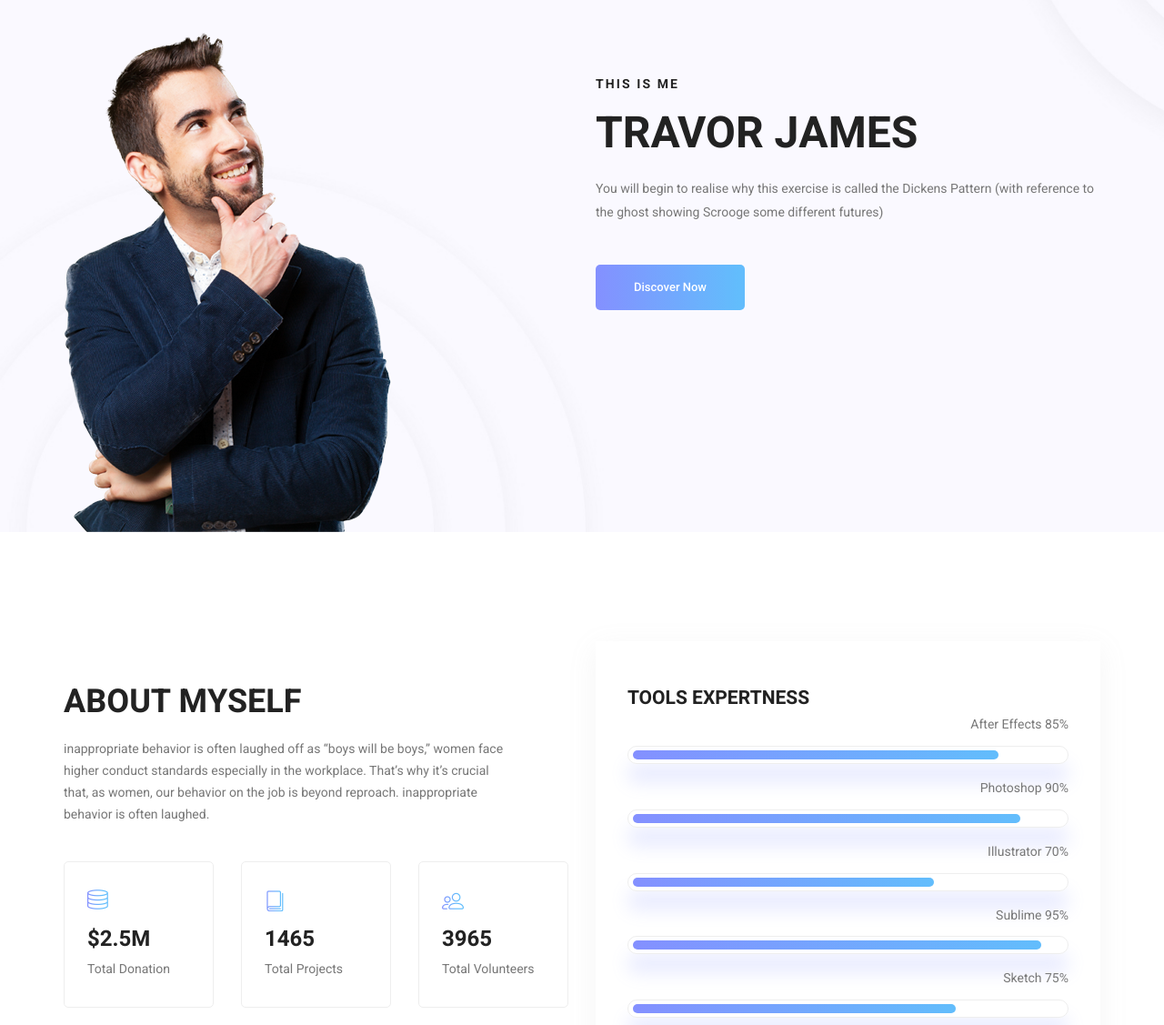
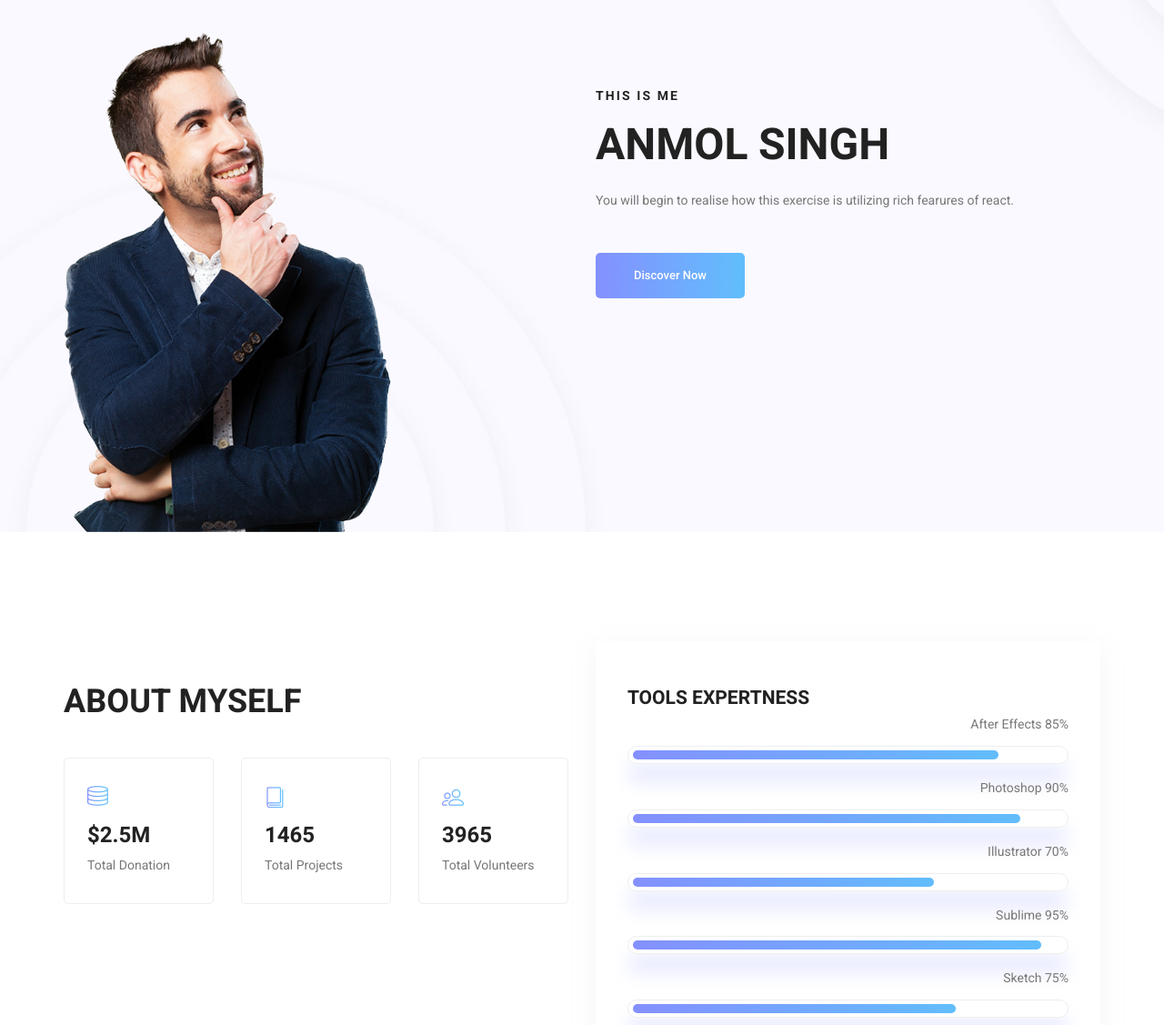
Before and after one commit to anmolsinghturka/anmolsinghturka-old, a plain HTML site: page me/index.html in a window 1280 px wide. Shown: the part 160-1287 px from the top of the page at 91% size. Drawn offline with Linux system fonts and the light colour scheme; some packages are replaced by stand-ins of ours.

Commit message:
adding more stuff

```diff
--- a/me/index.html
+++ b/me/index.html
@@ -76,8 +76,8 @@
 						<div class="col-lg-6">
 							<div class="banner_content">
 								<h5>This is me</h5>
-								<h2>Travor James</h2>
-								<p>You will begin to realise why this exercise is called the Dickens Pattern (with reference to the ghost showing Scrooge some different futures)</p>
+								<h2>Anmol Singh</h2>
+								<p>You will begin to realise how this exercise is utilizing rich fearures of react.</p>
 								<a class="banner_btn" href="#">Discover Now</a>
 							</div>
 						</div>
@@ -94,7 +94,7 @@
         			<div class="col-lg-6">
         				<div class="welcome_text">
         					<h4>About Myself</h4>
-        					<p>inappropriate behavior is often laughed off as “boys will be boys,” women face higher conduct standards especially in the workplace. That’s why it’s crucial that, as women, our behavior on the job is beyond reproach. inappropriate behavior is often laughed.</p>
+        					<p></p>
         					<div class="row">
         						<div class="col-md-4">
         							<div class="wel_item">
```
